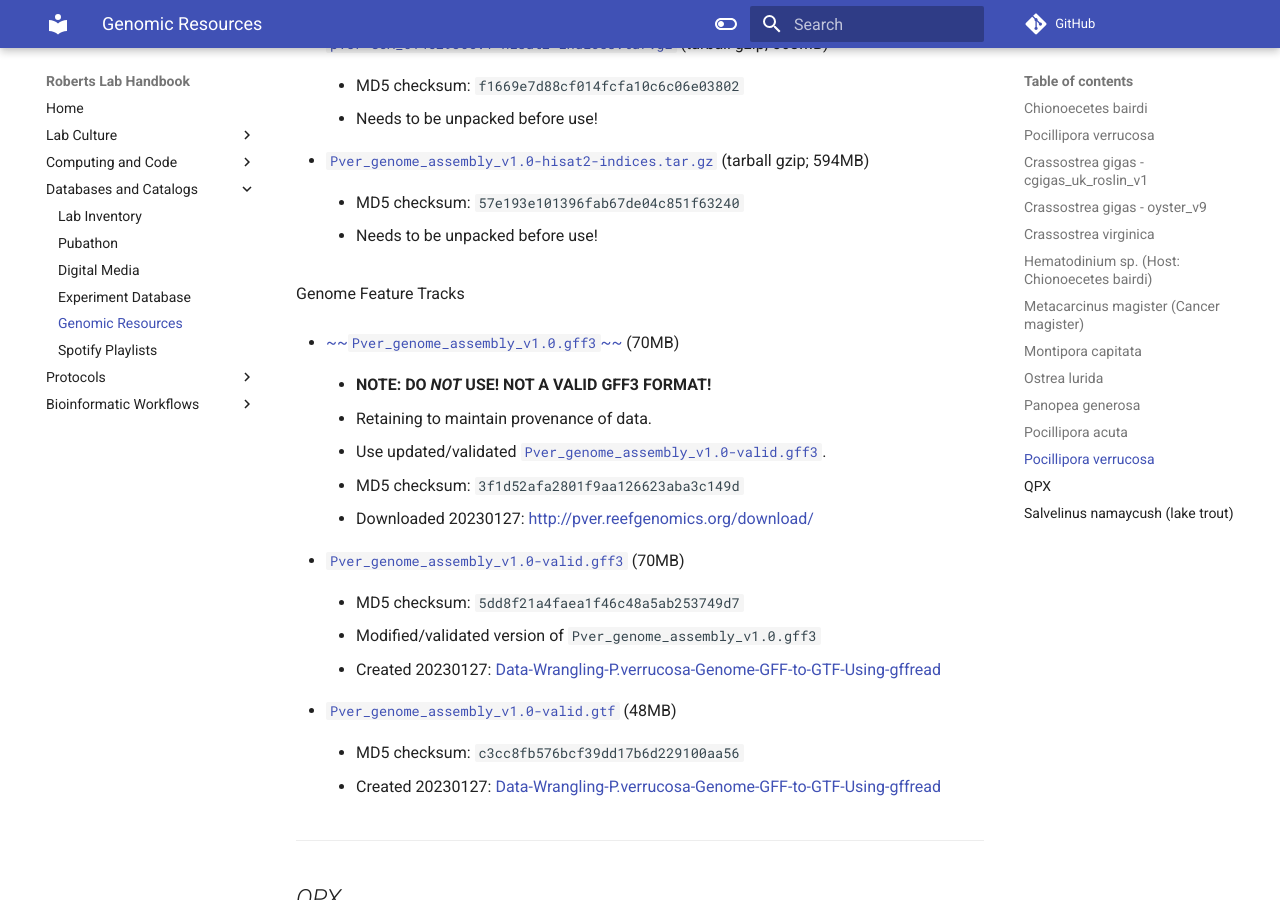
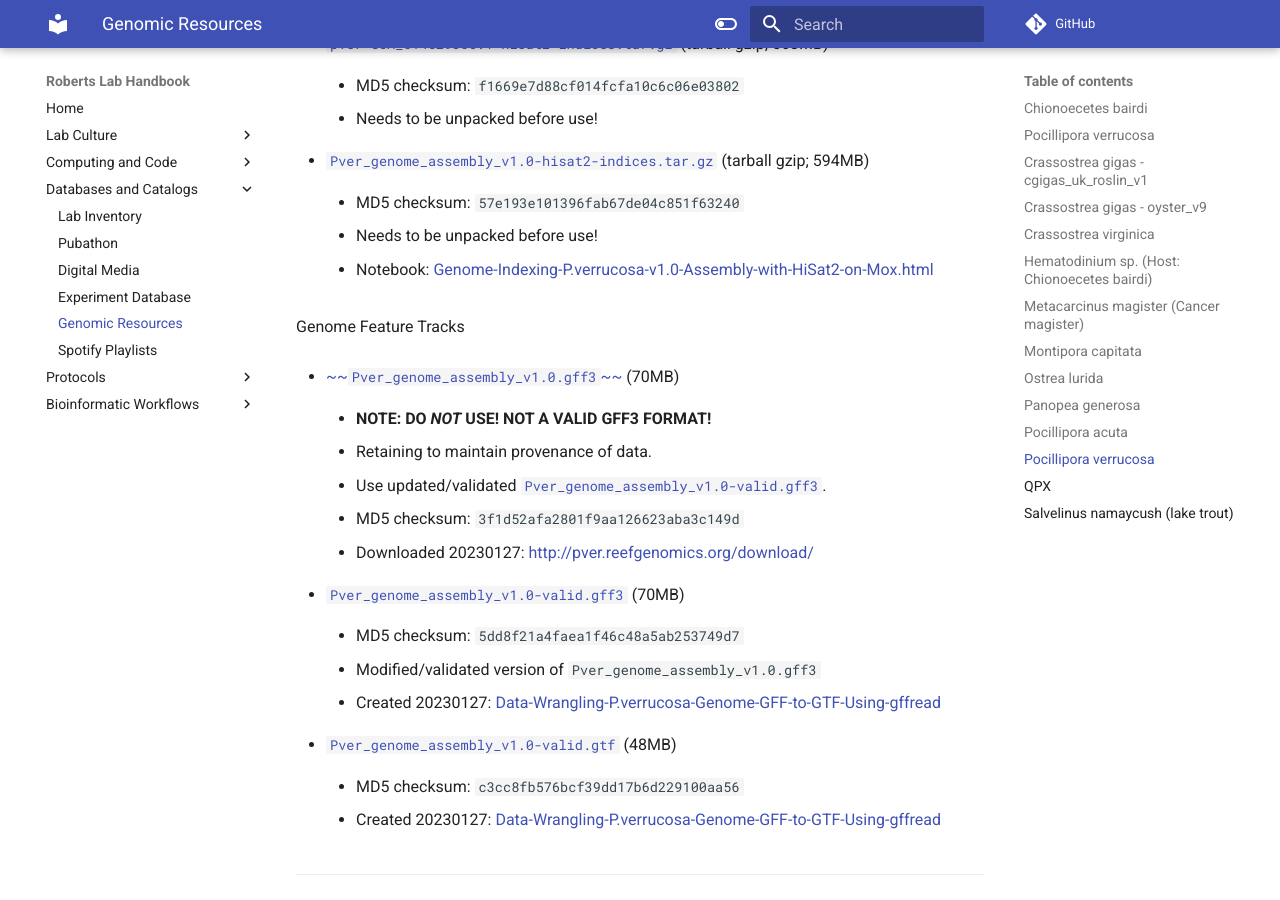
Before and after one commit to RobertsLab/resources, an MkDocs documentation site: the page built from docs/Genomic-Resources.md, in a window 1280 px wide and 900 px high, scrolled down 19397 px. Built offline with MkDocs 1.6.1 and Material for MkDocs 9.7.7, drawn with Linux system fonts in a browser that asks for light colours; comment, search, counter and statistics services are not loaded.

Commit message:
add pver hisat2 genome index nb link

```diff
--- a/docs/Genomic-Resources.md
+++ b/docs/Genomic-Resources.md
@@ -885,6 +885,8 @@ Genome Indexes ([`HISAT2`](https://daehwankimlab.github.io/hisat2/)):
 
     - Needs to be unpacked before use!
 
+    - Notebook: [Genome-Indexing-P.verrucosa-v1.0-Assembly-with-HiSat2-on-Mox.html](https://robertslab.github.io/sams-notebook/2023/01/31/Genome-Indexing-P.verrucosa-v1.0-Assembly-with-HiSat2-on-Mox.html)
+
 Genome Feature Tracks
 
   - [~~`Pver_genome_assembly_v1.0.gff3`~~](https://owl.fish.washington.edu/halfshell/genomic-databank/Pver_genome_assembly_v1.0.gff3) (70MB)
```
